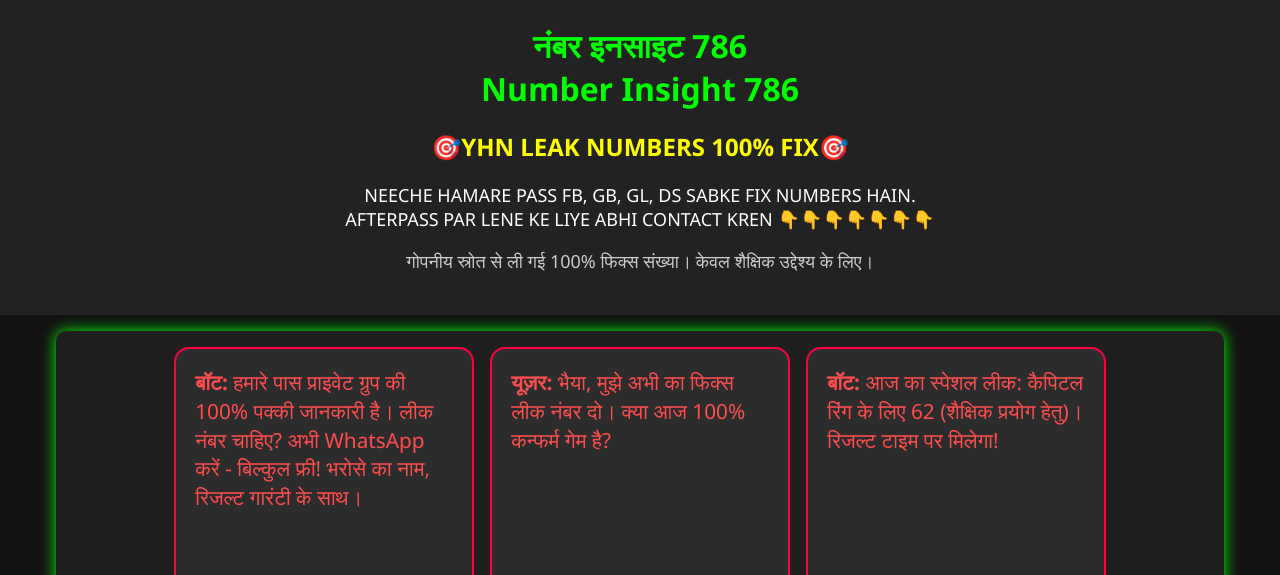
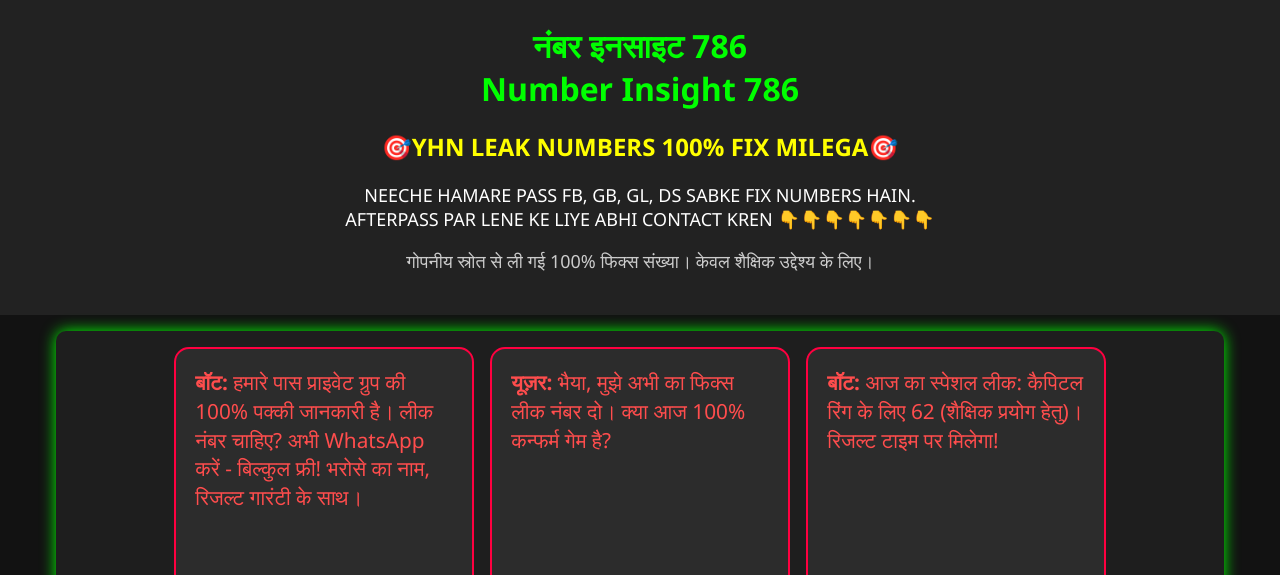
Before and after one commit to MPROCESSOR/sports, a plain HTML site: page index.html in a window 1280 px wide. Shown: the top 575 px of the page. Drawn offline with Linux system fonts and the light colour scheme.

Commit message:
Update index.html
Signed-off-by: MPROCESSOR <166174577+MPROCESSOR@users.noreply.github.com>

```diff
--- a/index.html
+++ b/index.html
@@ -134,7 +134,7 @@
     <h1 class="glow">Number Insight 786</h1>
 
 <h2 style="color: yellow; font-weight: bold; text-align: center;">
-🎯YHN LEAK NUMBERS 100% FIX🎯
+🎯YHN LEAK NUMBERS 100% FIX MILEGA🎯
 </h2>
 <p style="color: white; text-align: center;">
 NEECHE HAMARE PASS FB, GB, GL, DS SABKE FIX NUMBERS HAIN.<br>
```
